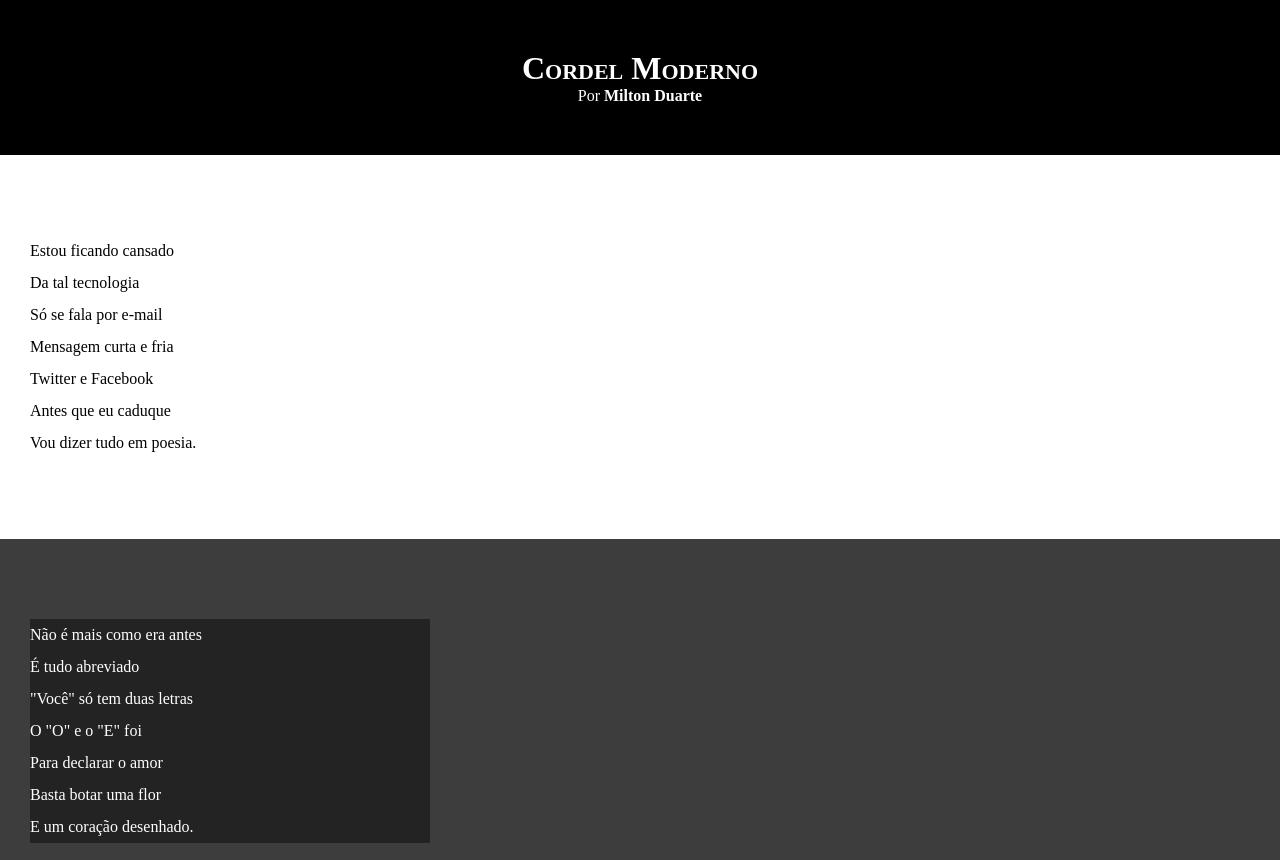
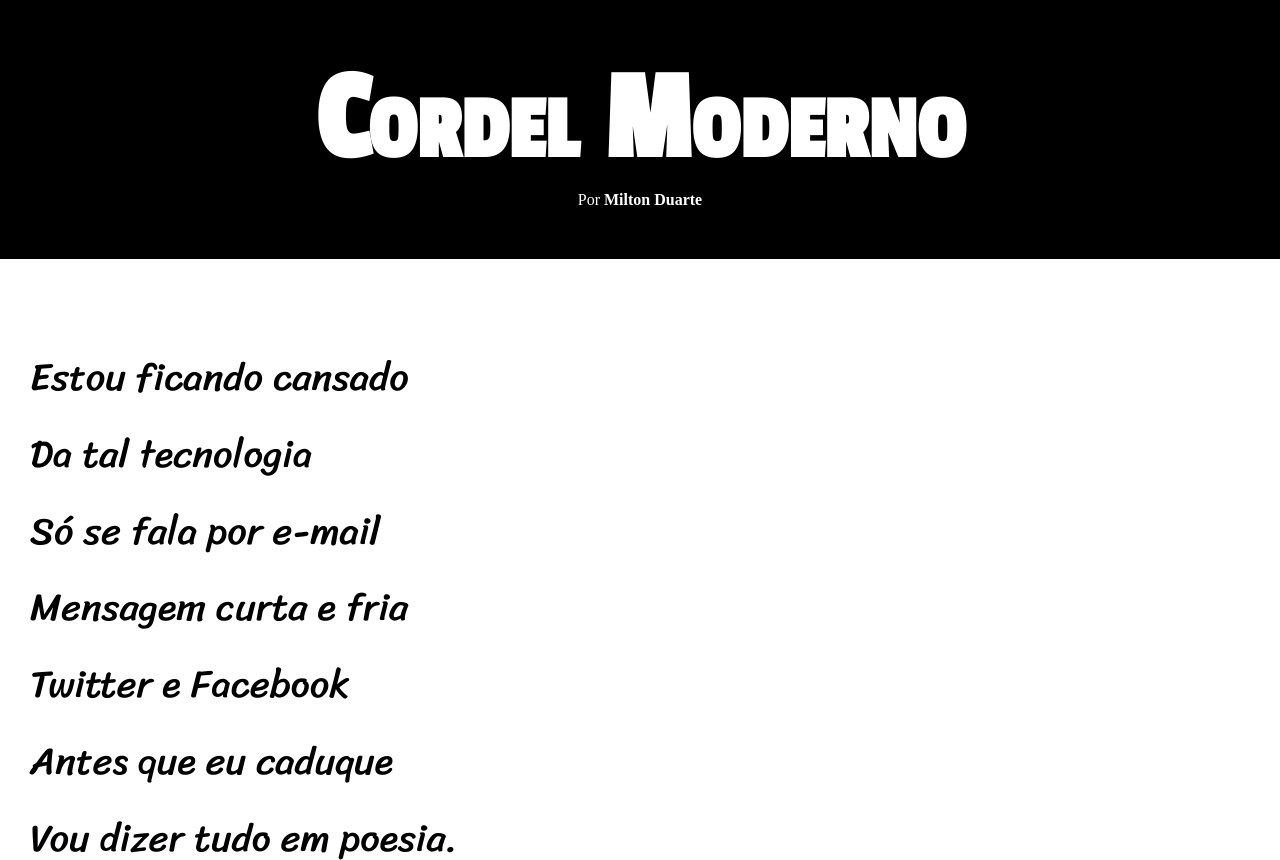
Before and after one commit to joaogabrieldm/html-css, a plain HTML site: page Desafios/d012/index.html in a window 1280 px wide. Shown: the top 860 px of the page. Drawn offline with Linux system fonts and the light colour scheme.

Commit message:
atualização de estilos do d012

```diff
--- a/Desafios/d012/estilo/style.css
+++ b/Desafios/d012/estilo/style.css
@@ -1,4 +1,16 @@
 @charset "UTF-8";
+
+
+@import url('https://fonts.googleapis.com/css2?family=Passion+One&display=swap');
+
+@import url('https://fonts.googleapis.com/css2?family=Sriracha&display=swap');
+
+
+:root {
+    --fonte1: Verdana, Geneva, Tahoma, sans-serif;
+    --fonte2: 'Passion One', cursive;
+    --fonte3: 'Sriracha', cursive;
+}
 
 * {
     padding: 0px;
@@ -14,6 +26,8 @@ header {
 
 header > h1 {
     font-variant: small-caps;
+    font-family: var(--fonte2);
+    font-size: 10vw;
 }
 
 a {
@@ -31,6 +45,8 @@ section {
     padding-bottom: 10vh;
     padding-left: 30px;
     line-height: 2em;
+    font-family: var(--fonte3);
+    font-size: 3vw;
 }
 
 .normal {
@@ -45,7 +61,9 @@ section {
 
 .imagem > p {
     background-color: rgba(0, 0, 0, 0.425);
-    width: 400px;
+    display: inline-block;
+    padding: 5px;
+
 }
 
 footer {
```
